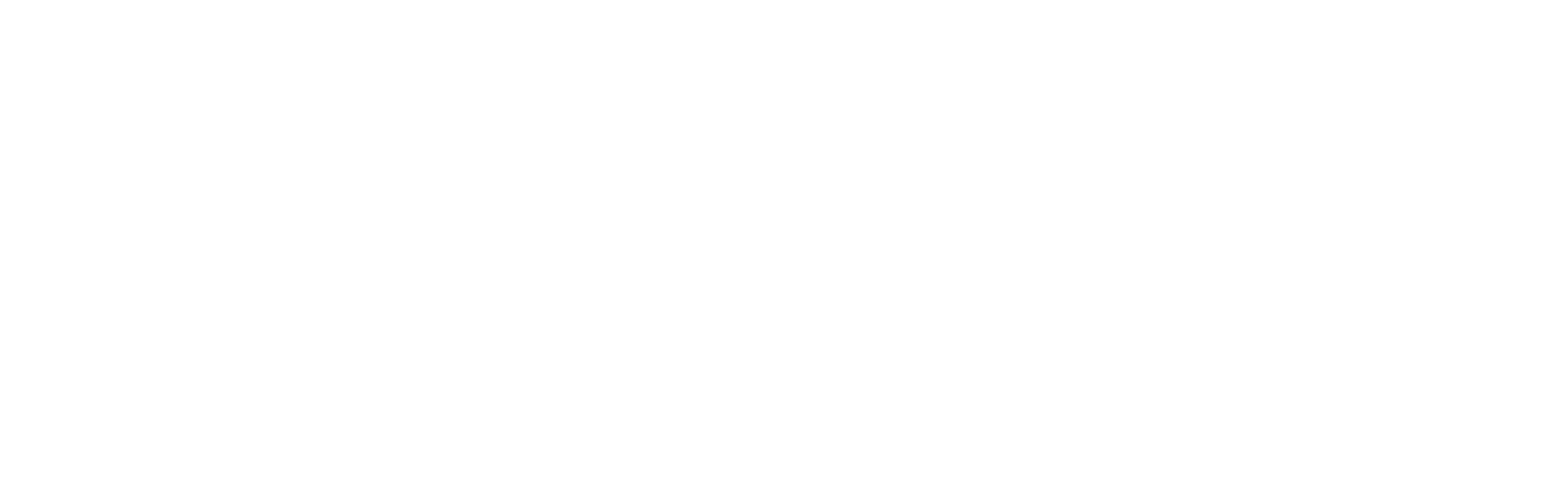
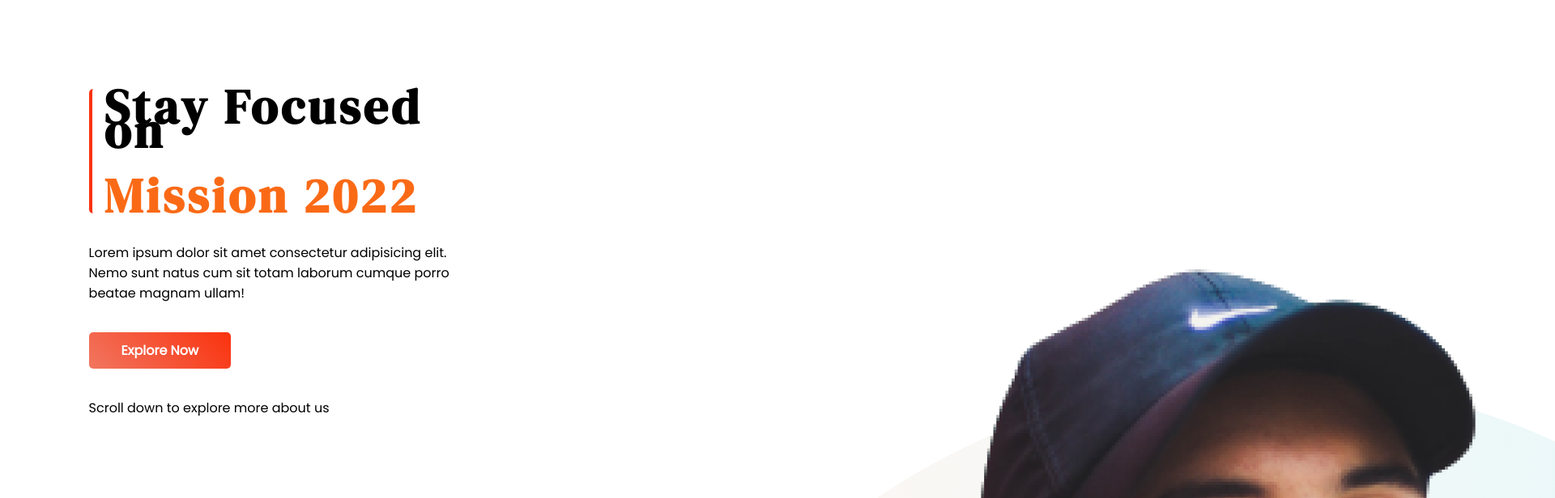
Before and after one commit to najmul009/mission-2022, a plain HTML site: page index.html in a window 1280 px wide. Shown: the top 616 px of the page at 81% size, 1920 px wide, since content can reach past the window. Drawn offline with Linux system fonts and the light colour scheme.

Commit message:
header added

```diff
--- a/index.html
+++ b/index.html
@@ -5,8 +5,32 @@
     <meta http-equiv="X-UA-Compatible" content="IE=edge">
     <meta name="viewport" content="width=device-width, initial-scale=1.0">
     <title>MISSON 2022</title>
+    <link rel="stylesheet" href="style.css">
+    <link href="https://fonts.googleapis.com/css2?family=Poppins&display=swap" rel="stylesheet">
+    <link href="https://fonts.googleapis.com/css2?family=DM+Serif+Display&display=swap" rel="stylesheet">
 </head>
 <body>
+    <section class="flexible ">
+        <div class="half-width">
+            <div class="headline">
+                <h1 id="li1">Stay Focused on </h1>
+                <h1 id="li2" class="color" >Mission 2022</h1>
+            </div>
+
+            <p>Lorem ipsum dolor sit amet consectetur adipisicing elit. Nemo sunt natus cum sit totam laborum cumque porro beatae magnam ullam!</p>
+
+            <a class="anchor-button" target="_blank" href="https://www.linkedin.com/in/najmul-hossain-753a961b8/">Explore Now</a>
+
+            <p>Scroll down to explore more about us</p>
+
+        </div>
+        <div class="half-width">
+            <img src="images/person/person-2.png" alt="">
+        </div>
+
+
+    </section>
+
 
 </body>
 </html>
--- a/style.css
+++ b/style.css
@@ -1,4 +1,63 @@
-*{
+body{
     margin: 0;
     padding: 0;
+    font-family: 'Poppins', sans-serif;
 }
+.flexible{
+    display: flex;
+    height: 600px;
+}
+
+.half-width{
+    box-sizing: border-box;
+    width:40%;
+    float: left;
+    margin-left: 7%;
+    padding:    0px 0px 0px 20px;
+
+}
+.header img{
+    width: 80%;
+}
+h1{
+    font-size: 50px;
+    margin: px;
+}
+#li1{
+    margin: 7px 0px 40px 0px;
+}
+#li2{
+    margin-bottom: 7px ;
+}
+.headline h1{
+    font-family: 'DM Serif Display', serif;
+    line-height:30px;
+    font-size: 60px;
+    letter-spacing: 4px;
+    padding-left: 15px;
+}
+.headline{
+    margin-top: 110px;
+    margin-bottom: 20px;
+    border-left: 4px solid rgb(250, 50, 14);
+    border-radius: 5px;
+    display: inline-block;
+}
+.color{
+    color: #fa6a16;
+
+}
+.anchor-button{
+    text-decoration: none;
+    background: linear-gradient(45deg,rgb(241, 118, 96),rgb(250, 50, 14));
+    padding: 10px 40px;
+    border-radius: 5px;
+    color: white;
+    font-weight: 700;
+    display: inline-block;
+    margin-top: 20px;
+    margin-bottom: 20px;
+}
+.anchor-button:hover{
+    background: linear-gradient(to right,  rgb(241, 53, 20), rgb(233, 138, 122));
+}
```
